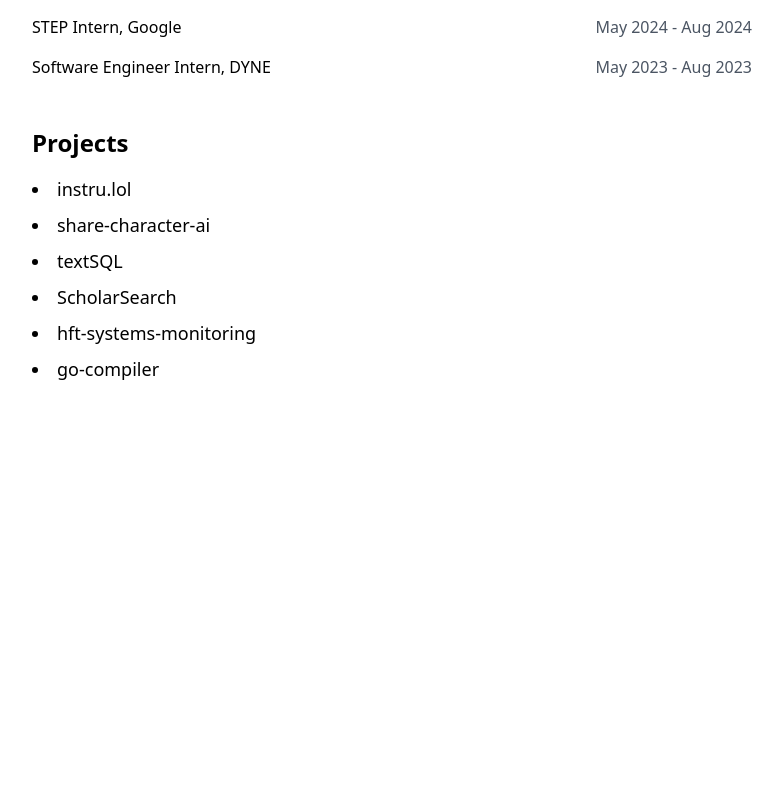
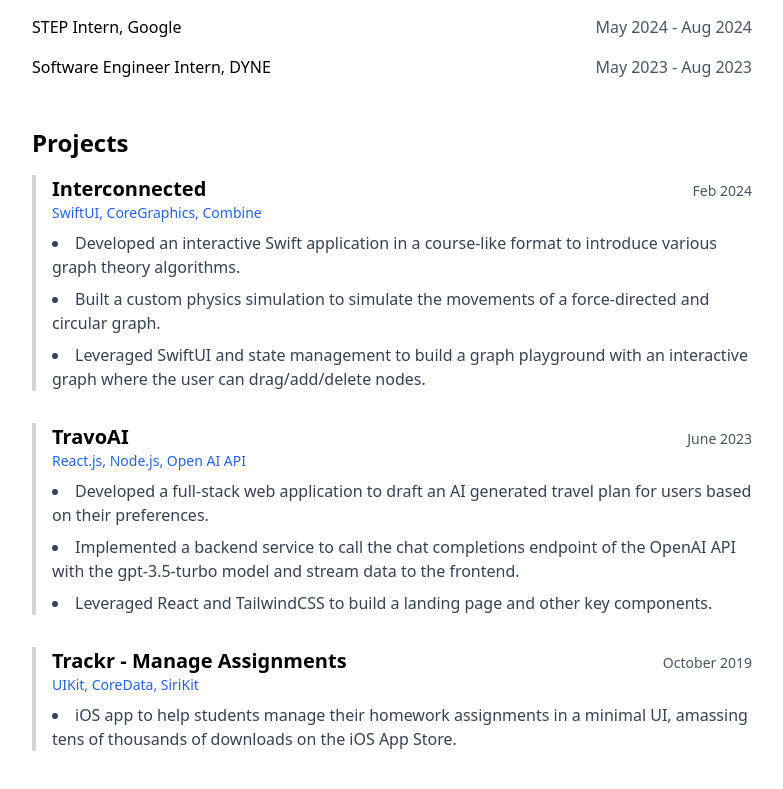
Before and after one commit to pranavkarthik10/personalv6, a Next.js app: page / in a window 1280 px wide. Shown: the part 521-1310 px from the top of the page, without its empty margins (248-1031 px from the left). Before the commit the page ends 1000 px from the top, so only its background shows below. Built offline with nearby package versions, Linux system fonts and the light colour scheme.

Commit message:
added projects

```diff
--- a/src/app/page.tsx
+++ b/src/app/page.tsx
@@ -71,14 +71,42 @@ export default function Home() {
 
           <section>
             <h2 className="text-2xl font-bold mb-4">Projects</h2>
-            <ul className="space-y-2 list-disc list-inside">
-              <li className="text-lg">instru.lol</li>
-              <li className="text-lg">share-character-ai</li>
-              <li className="text-lg">textSQL</li>
-              <li className="text-lg">ScholarSearch</li>
-              <li className="text-lg">hft-systems-monitoring</li>
-              <li className="text-lg">go-compiler</li>
-            </ul>
+            <div className="space-y-8">
+              <div className="border-l-4 border-gray-300 pl-4 dark:border-gray-600">
+                <div className="flex justify-between items-baseline">
+                  <h3 className="text-xl font-semibold">Interconnected</h3>
+                  <span className="text-sm text-gray-600 dark:text-gray-400">Feb 2024</span>
+                </div>
+                <div className="text-sm text-blue-600 dark:text-blue-400 mb-2">SwiftUI, CoreGraphics, Combine</div>
+                <ul className="list-disc list-inside space-y-2 text-gray-700 dark:text-gray-300">
+                  <li>Developed an interactive Swift application in a course-like format to introduce various graph theory algorithms.</li>
+                  <li>Built a custom physics simulation to simulate the movements of a force-directed and circular graph.</li>
+                  <li>Leveraged SwiftUI and state management to build a graph playground with an interactive graph where the user can drag/add/delete nodes.</li>
+                </ul>
+              </div>
+              <div className="border-l-4 border-gray-300 pl-4 dark:border-gray-600">
+                <div className="flex justify-between items-baseline">
+                  <h3 className="text-xl font-semibold">TravoAI</h3>
+                  <span className="text-sm text-gray-600 dark:text-gray-400">June 2023</span>
+                </div>
+                <div className="text-sm text-blue-600 dark:text-blue-400 mb-2">React.js, Node.js, Open AI API</div>
+                <ul className="list-disc list-inside space-y-2 text-gray-700 dark:text-gray-300">
+                  <li>Developed a full-stack web application to draft an AI generated travel plan for users based on their preferences.</li>
+                  <li>Implemented a backend service to call the chat completions endpoint of the OpenAI API with the gpt-3.5-turbo model and stream data to the frontend.</li>
+                  <li>Leveraged React and TailwindCSS to build a landing page and other key components.</li>
+                </ul>
+              </div>
+              <div className="border-l-4 border-gray-300 pl-4 dark:border-gray-600">
+                <div className="flex justify-between items-baseline">
+                  <h3 className="text-xl font-semibold">Trackr - Manage Assignments</h3>
+                  <span className="text-sm text-gray-600 dark:text-gray-400">October 2019</span>
+                </div>
+                <div className="text-sm text-blue-600 dark:text-blue-400 mb-2">UIKit, CoreData, SiriKit</div>
+                <ul className="list-disc list-inside space-y-2 text-gray-700 dark:text-gray-300">
+                  <li>iOS app to help students manage their homework assignments in a minimal UI, amassing tens of thousands of downloads on the iOS App Store.</li>
+                </ul>
+              </div>
+            </div>
           </section>
         </header>
       </div>
```
